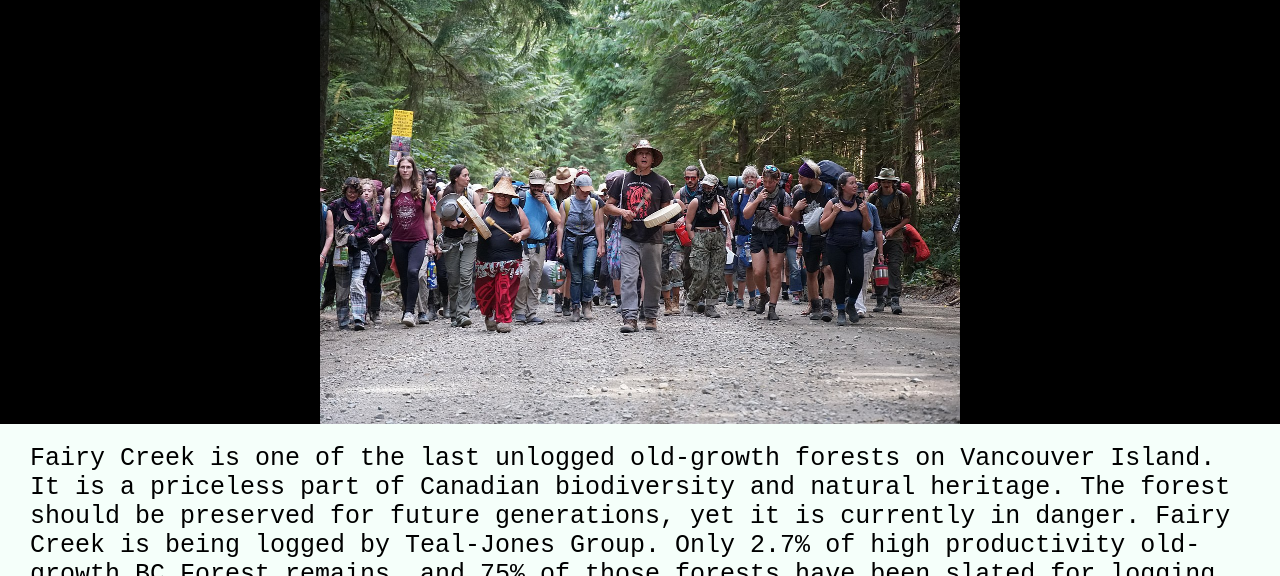
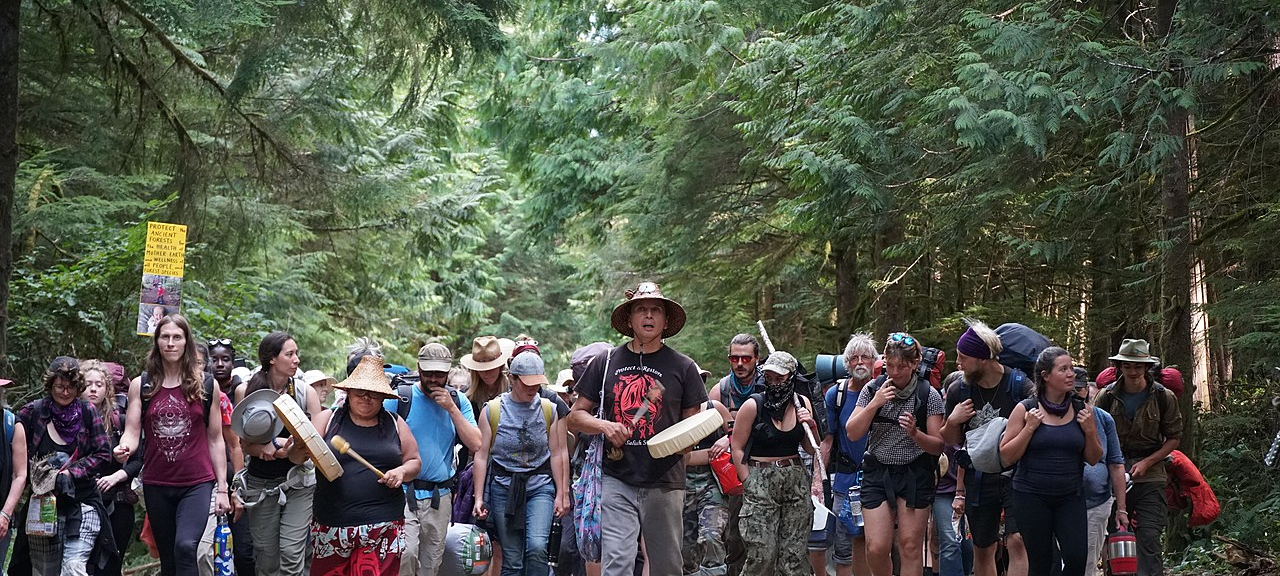
Before and after one commit to gemmink/fairy_creek_website, a plain HTML site: page index.html in a window 1280 px wide. Shown: the part 224-800 px from the top of the page. Drawn offline with Linux system fonts and the light colour scheme.

Commit message:
commited

```diff
--- a/css/main.css
+++ b/css/main.css
@@ -38,10 +38,11 @@ body {
 }
 
 .page_img {
+    height:40%;
+    width:auto;
     display: block;
     margin-left: auto;
     margin-right: auto;
-    width: 50%;
 }
 
 .text_section {
```
